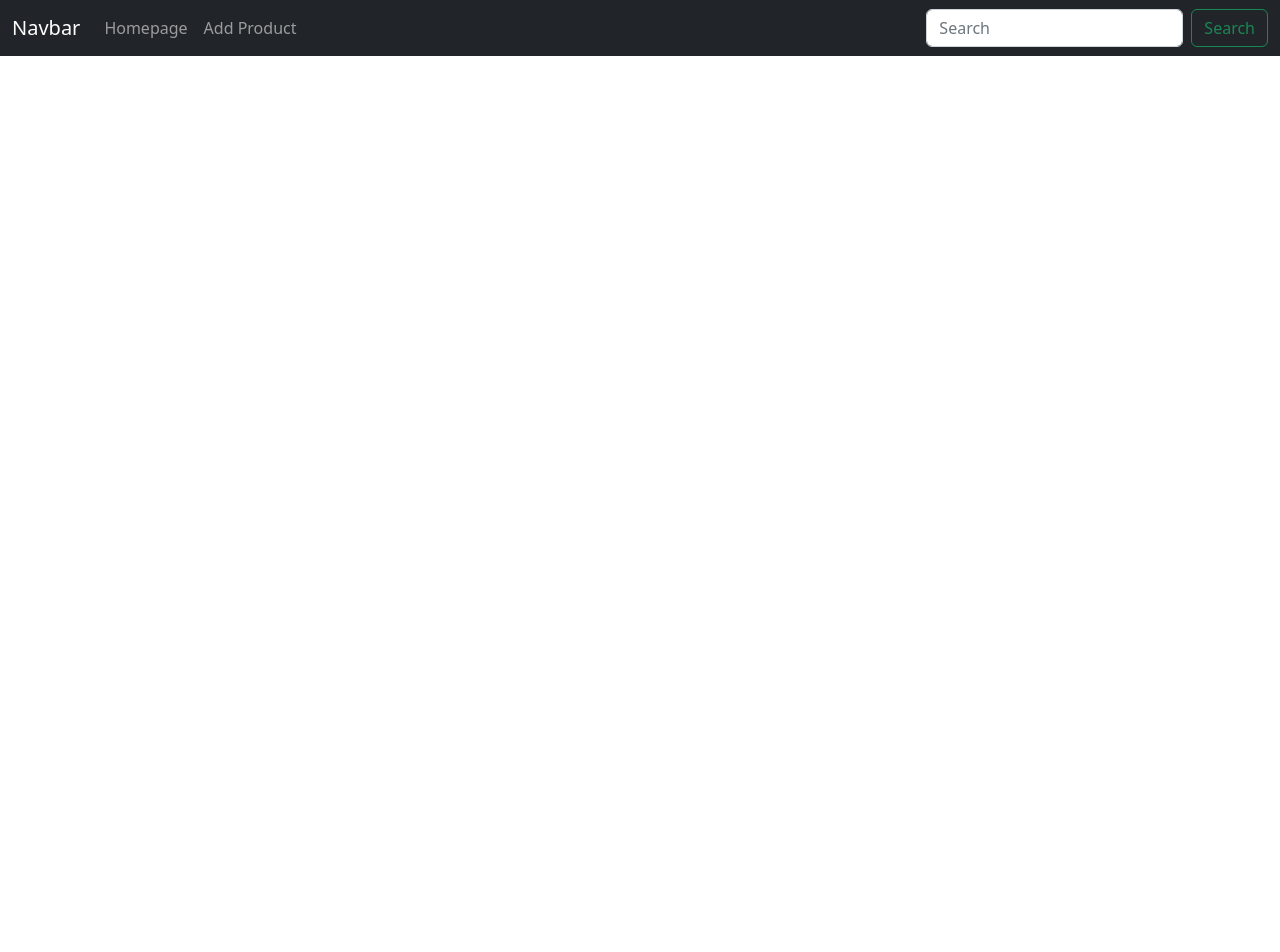
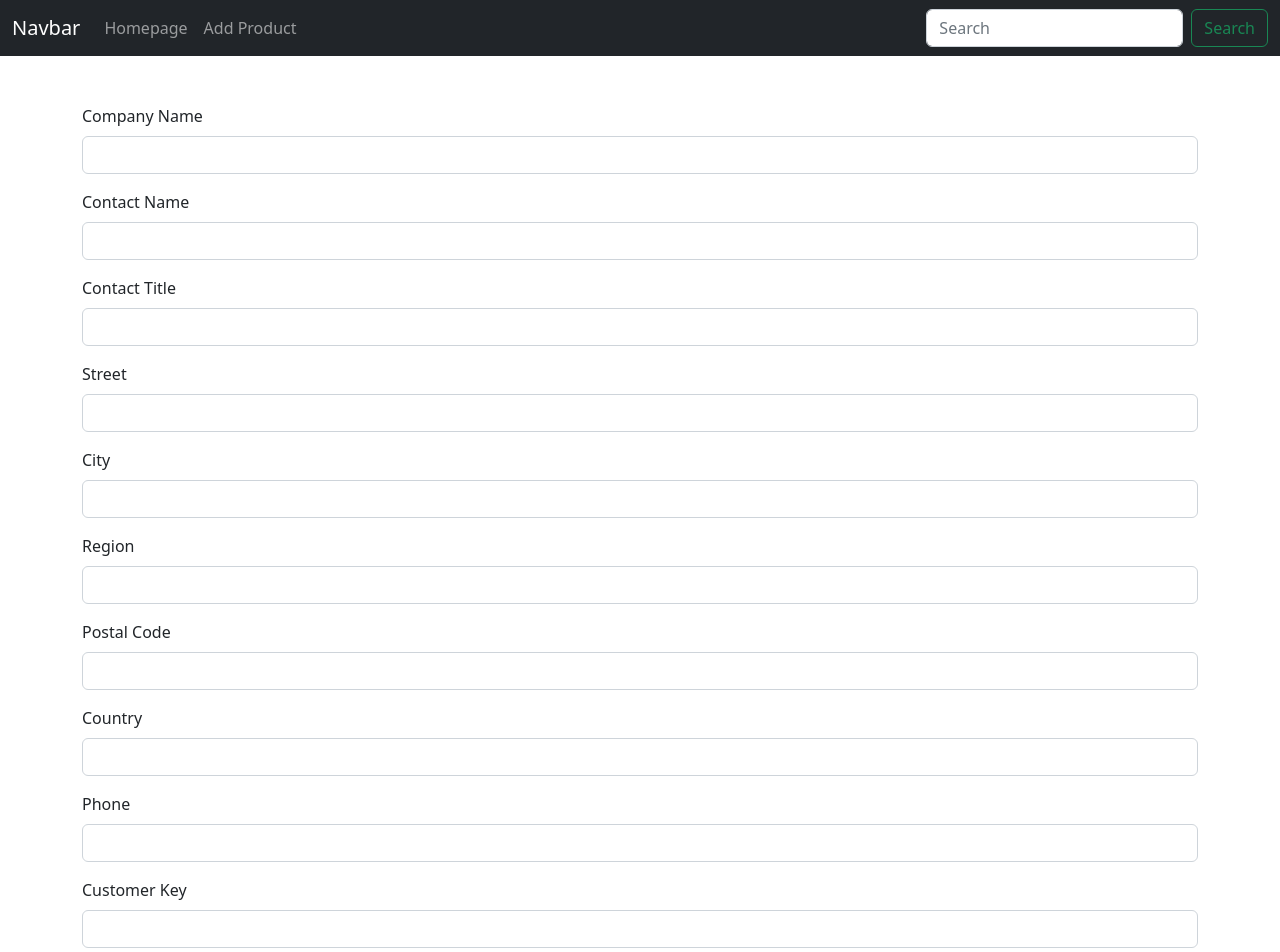
Before and after one commit to halitkalayci/etiya-angular, an Angular app: page /register in a window 1280 px wide. Before the commit this address led to /. Shown: the top 952 px of the page. Before the commit the page ends 800 px from the top, so only its background shows below. Built offline with nearby package versions, Linux system fonts and the light colour scheme.

Commit message:
29.07.2022 reactive-forms

```diff
--- a/src/app/app-routing.module.ts
+++ b/src/app/app-routing.module.ts
@@ -2,11 +2,13 @@ import { NgModule } from '@angular/core';
 import { RouterModule, Routes } from '@angular/router';
 import { AddProductComponent } from './pages/add-product/add-product.component';
 import { HomepageComponent } from './pages/homepage/homepage.component';
+import { RegisterComponent } from './pages/register/register.component';
 
 const routes: Routes = [
   { path: '', redirectTo: 'homepage', pathMatch: 'full' },
   { path: 'homepage', component: HomepageComponent },
   { path: 'add-product', component: AddProductComponent },
+  { path: 'register', component: RegisterComponent },
 ];
 
 @NgModule({
--- /dev/null
+++ b/src/app/pages/register/register.component.html
@@ -0,0 +1,58 @@
+<div class="mb-3">
+  <label for="companyName" class="form-label">Company Name</label>
+  <input
+    type="text"
+    class="form-control"
+    id="companyName"
+    placeholder=""
+    [formControl]="companyName" />
+</div>
+
+<div class="mb-3">
+  <label for="contactName" class="form-label">Contact Name</label>
+  <input type="text" class="form-control" id="contactName" placeholder="" />
+</div>
+
+<div class="mb-3">
+  <label for="contactTitle" class="form-label">Contact Title</label>
+  <input type="text" class="form-control" id="contactTitle" placeholder="" />
+</div>
+
+<div class="mb-3">
+  <label for="street" class="form-label">Street</label>
+  <input type="text" class="form-control" id="street" placeholder="" />
+</div>
+
+<div class="mb-3">
+  <label for="city" class="form-label">City</label>
+  <input type="text" class="form-control" id="city" placeholder="" />
+</div>
+
+<div class="mb-3">
+  <label for="region" class="form-label">Region</label>
+  <input type="text" class="form-control" id="region" placeholder="" />
+</div>
+
+<div class="mb-3">
+  <label for="postalCode" class="form-label">Postal Code</label>
+  <input type="text" class="form-control" id="postalCode" placeholder="" />
+</div>
+
+<div class="mb-3">
+  <label for="country" class="form-label">Country</label>
+  <input type="text" class="form-control" id="country" placeholder="" />
+</div>
+
+<div class="mb-3">
+  <label for="phone" class="form-label">Phone</label>
+  <input type="text" class="form-control" id="phone" placeholder="" />
+</div>
+
+<div class="mb-3">
+  <label for="customerKey" class="form-label">Customer Key</label>
+  <input type="text" class="form-control" id="customerKey" placeholder="" />
+</div>
+
+<div class="mb-3">
+  <button (click)="register()" class="btn btn-primary">Kayıt Ol</button>
+</div>
--- /dev/null
+++ b/src/app/pages/register/register.component.ts
@@ -0,0 +1,18 @@
+import { Component, OnInit } from '@angular/core';
+import { FormControl, Validators } from '@angular/forms';
+
+@Component({
+  selector: 'app-register',
+  templateUrl: './register.component.html',
+  styleUrls: ['./register.component.css'],
+})
+export class RegisterComponent implements OnInit {
+  companyName = new FormControl('', Validators.required);
+  constructor() {}
+
+  ngOnInit(): void {}
+
+  register() {
+    console.log(this.companyName);
+  }
+}
```
Also changed, not shown: src/app/app.module.ts (+12 -4 lines), src/app/pages/register/register.component.css (added), 2 other files (tests, documents, lock files or other folders).
